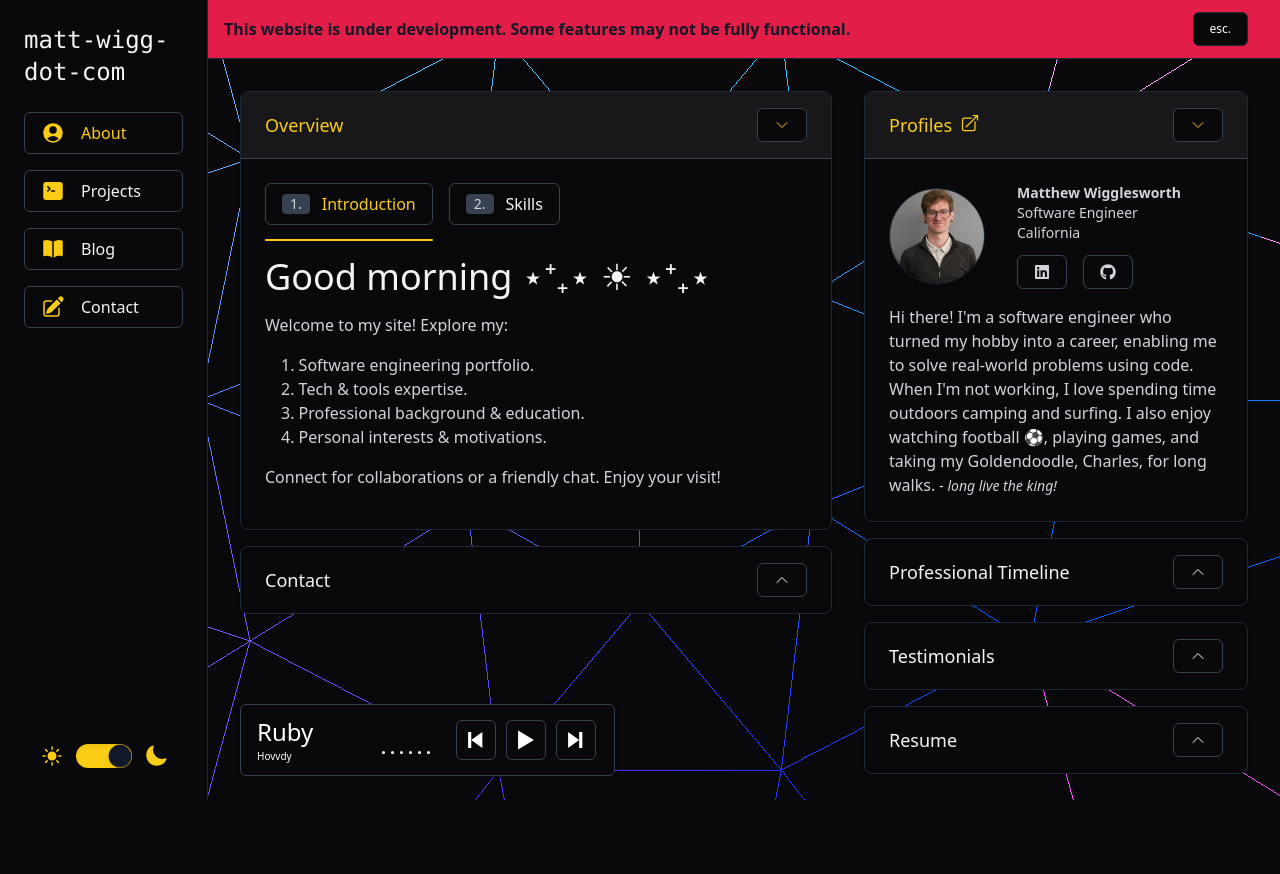
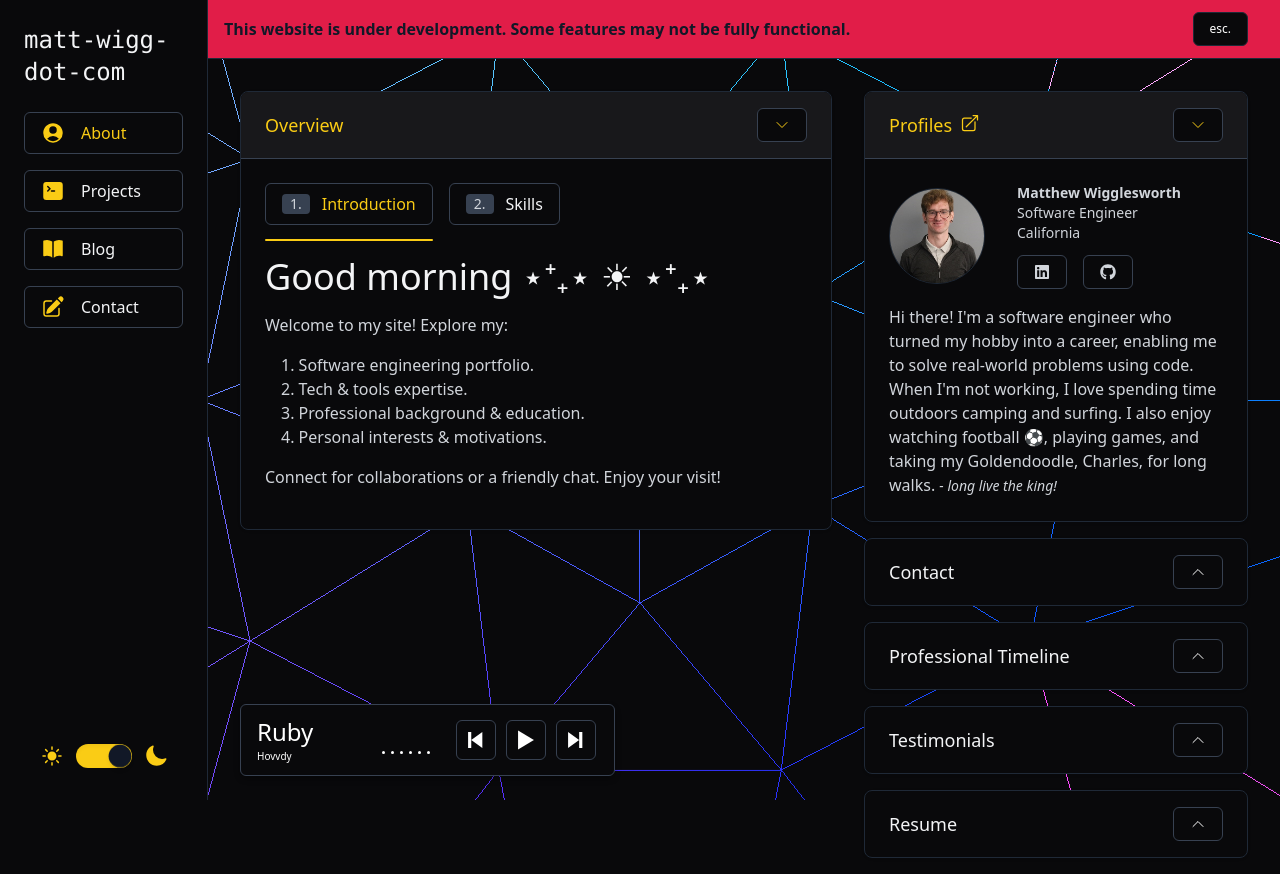
Before and after one commit to matt-wigg/matt-wigg-dot-com, a Next.js app: page / in a window 1280 px wide. Before the commit the page ends 800 px from the top, so only its background shows below. Built offline with nearby package versions, Linux system fonts and the light colour scheme.

Commit message:
stack order

```diff
--- a/src/app/page.tsx
+++ b/src/app/page.tsx
@@ -13,13 +13,13 @@ export default function Home() {
           <div className="pb-4">
             <HomeTabs />
           </div>
+        </div>
+        <div className="xl:col-span-2 xl:row-start-auto xl:row-end-auto xl:min-h-[10%]">
+          <div className="pb-4">
+            <Profiles />
+          </div>
           <div className="pb-4">
             <ContactForm show={false} />
-          </div>
-        </div>
-        <div className="xl:col-span-2 xl:row-start-auto xl:row-end-auto xl:min-h-[101%]">
-          <div className="pb-4">
-            <Profiles />
           </div>
           <div className="pb-4">
             <ProfessionalTimeline />
```
